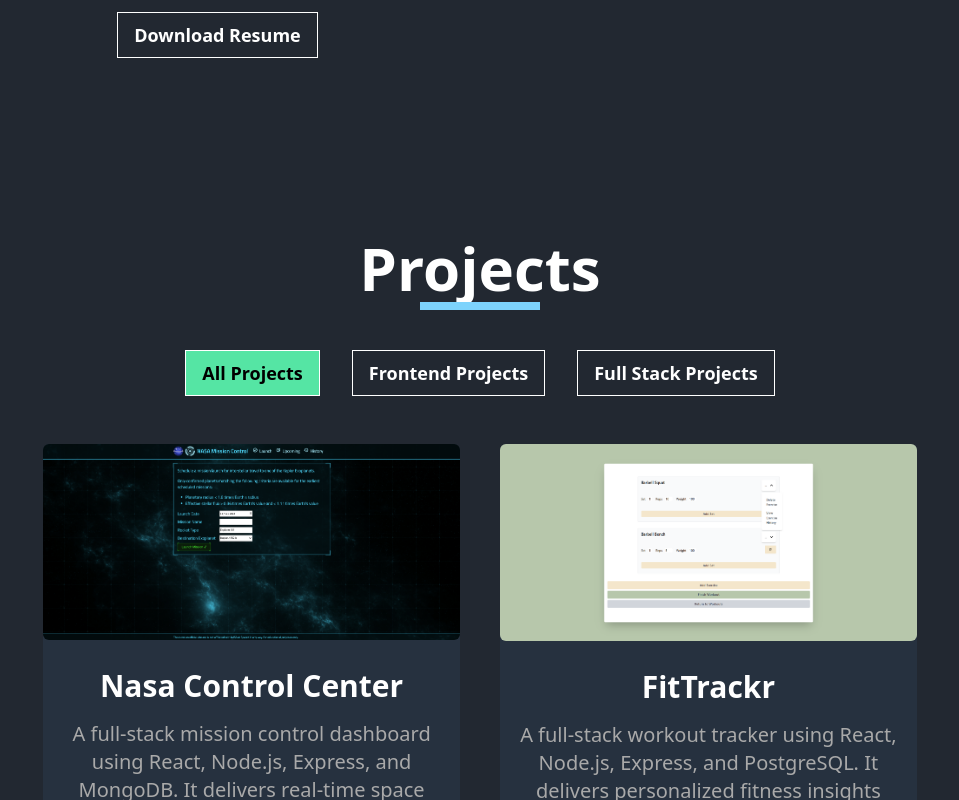
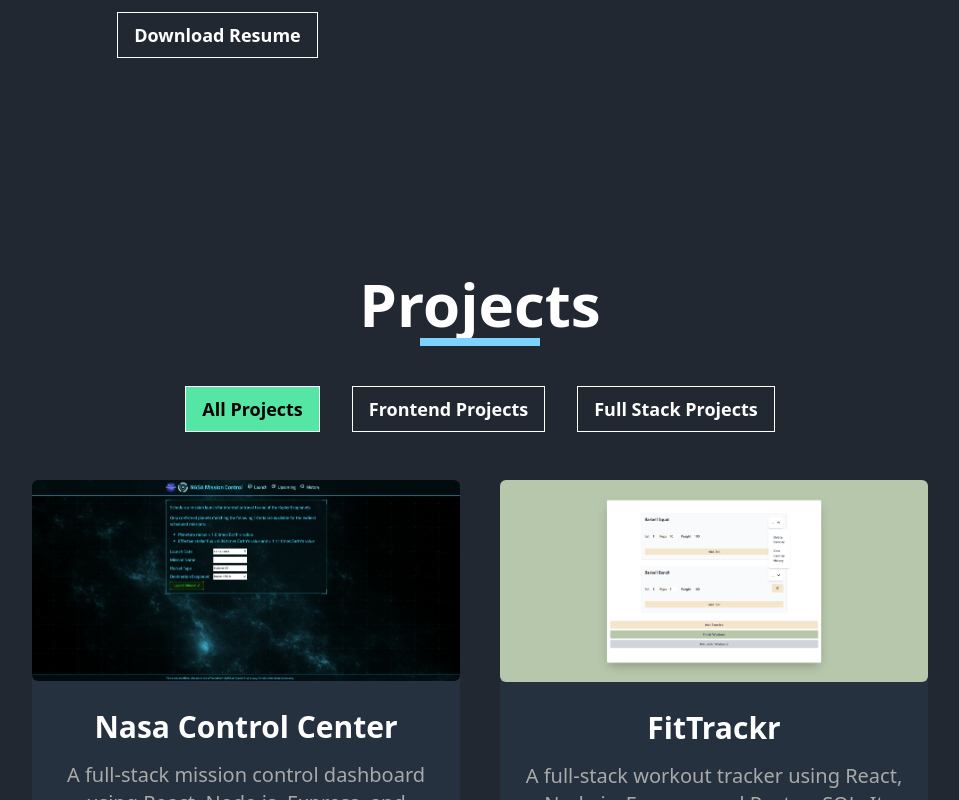
Before and after one commit to MichaelAlex03/PersonalSite, a React (Vite) app in the folder personalSite/: page / in a window 1280 px wide. Shown: the part 1540-2340 px from the top of the page, without its empty margins (160-1119 px from the left). Built offline with nearby package versions, Linux system fonts and the light colour scheme.

Commit message:
messing with header of projects section and adjusting margins from top

```diff
--- a/personalSite/src/components/Navbar.tsx
+++ b/personalSite/src/components/Navbar.tsx
@@ -11,7 +11,7 @@
 
 
 //Burger Menu for mobile view
-const MobileViewLinks = ({ currentPage, showMenu, handleClick }: NavProps) => {
+const MobileViewLinks = ({ currentPage, handleClick }: NavProps) => {
 
 
     return (
--- a/personalSite/src/pages/projects.tsx
+++ b/personalSite/src/pages/projects.tsx
@@ -9,10 +9,10 @@
   const [showFullStack, setShowFullStack] = useState(false);
 
   return (
-    <div className='min-h-screen bg-[#222831] text-white flex flex-col py-20 px-4 items-center gap-8 w-full'>
+    <div className=' bg-[#222831] text-white flex flex-col items-center gap-8 w-full'>
 
       {/*Header*/}
-      <div className='flex flex-col items-center md:mt-5 xl:mt-26 mb-2'>
+      <div className='flex flex-col items-center md:mt-5 xl:mt-[8.5rem] mb-2'>
         <h1 className='text-4xl md:text-5xl lg:text-6xl font-bold mb-1 md:mb-0'>Projects</h1>
         <div className='border-[3px] lg:border-[4px] border-sky-300 w-1/2 mt-1'></div>
       </div>
```
